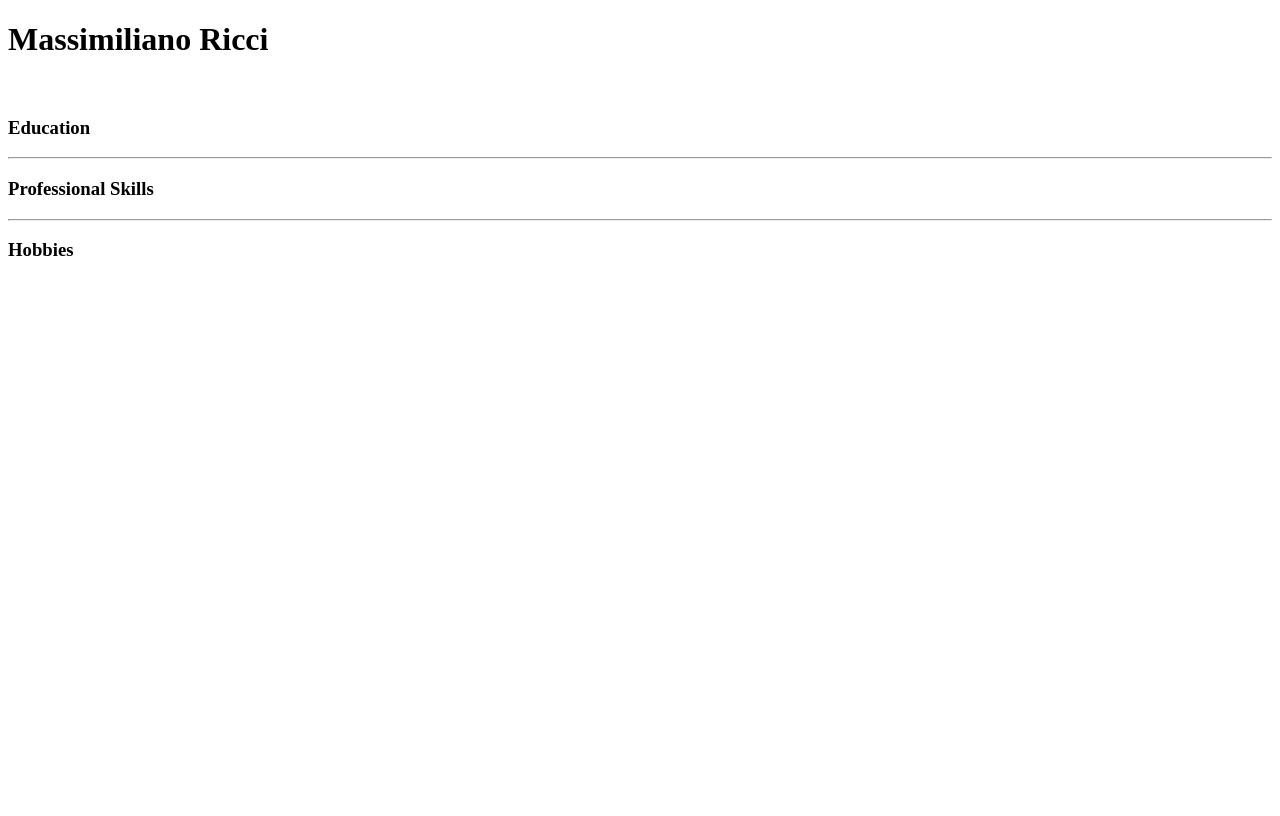
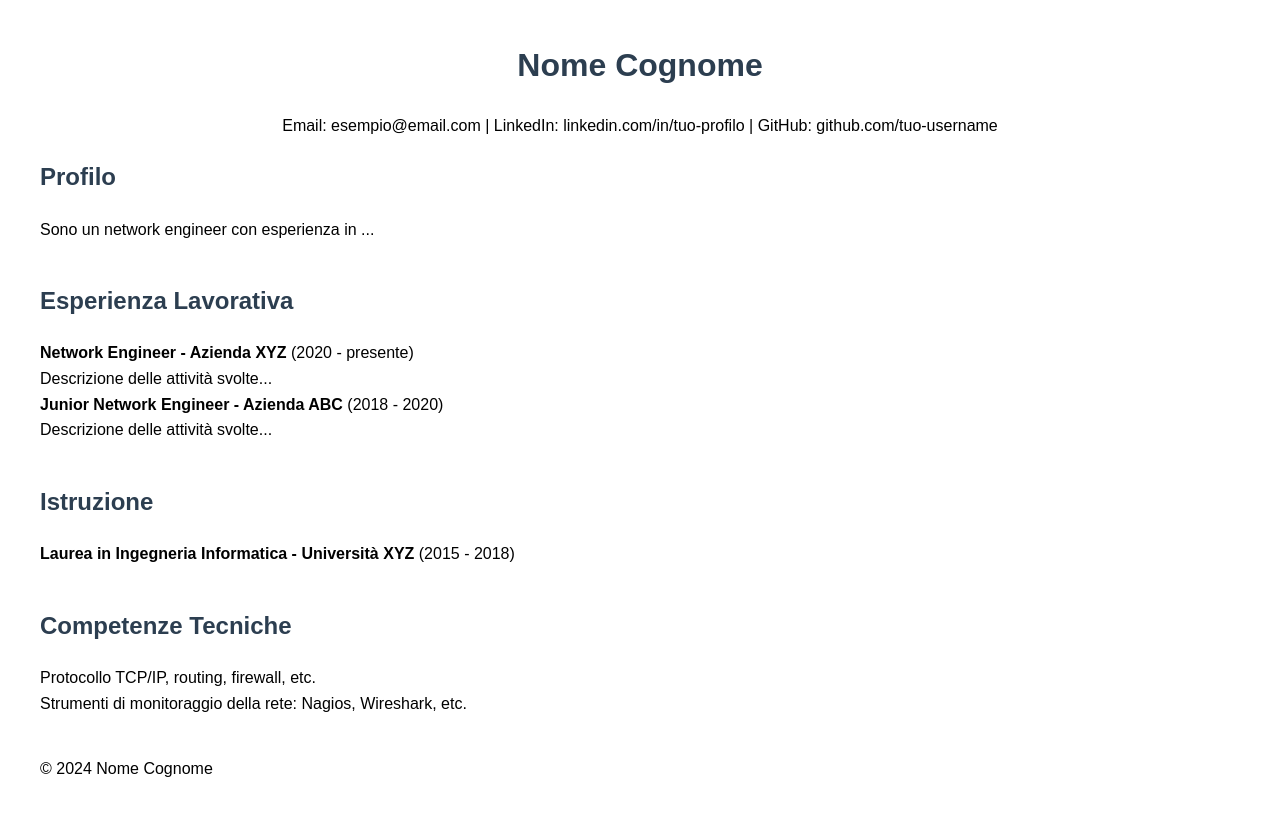
Before and after one commit to mricxy/CV, a plain HTML site: page index.html in a window 1280 px wide. Drawn offline with Linux system fonts and the light colour scheme.

Commit message:
Update index.html

```diff
--- a/index.html
+++ b/index.html
@@ -1,20 +1,80 @@
 <!DOCTYPE html>
-<html lang="en">
+<html lang="it">
 <head>
     <meta charset="UTF-8">
-    <meta description="Personal Profssional Web site: Network administrato, nmetwortk enginner,
-ospf, is-is, eigrp, rip, dmvpn,ipsec,bgp,mpls,wan,lan, routing, swithciong">
-    <title>Max Personal Web Site</title>
+    <meta name="viewport" content="width=device-width, initial-scale=1.0">
+    <meta name="description" content="Curriculum Vitae di Nome Cognome">
+    <title>Curriculum Vitae - Nome Cognome</title>
+    <link rel="stylesheet" href="style.css"> <!-- Se hai uno stile CSS esterno -->
+    <style>
+        /* Aggiungi qui il tuo stile personalizzato */
+        body {
+            font-family: Arial, sans-serif;
+            line-height: 1.6;
+            margin: 40px;
+        }
+        header {
+            text-align: center;
+            margin-bottom: 20px;
+        }
+        h1, h2 {
+            color: #2C3E50;
+        }
+        section {
+            margin-bottom: 40px;
+        }
+        ul {
+            list-style-type: none;
+            padding-left: 0;
+        }
+    </style>
 </head>
 <body>
-<h1>Massimiliano Ricci</h1>
-<br>
-<h3>Education</h3>
 
-<hr>
-<h3>Professional Skills</h3>
+    <header>
+        <h1>Nome Cognome</h1>
+        <p>Email: esempio@email.com | LinkedIn: linkedin.com/in/tuo-profilo | GitHub: github.com/tuo-username</p>
+    </header>
 
-<hr>
-<h3>Hobbies</h3>
+    <section>
+        <h2>Profilo</h2>
+        <p>Sono un network engineer con esperienza in ...</p>
+    </section>
+
+    <section>
+        <h2>Esperienza Lavorativa</h2>
+        <ul>
+            <li><strong>Network Engineer - Azienda XYZ</strong> (2020 - presente)
+                <ul>
+                    <li>Descrizione delle attività svolte...</li>
+                </ul>
+            </li>
+            <li><strong>Junior Network Engineer - Azienda ABC</strong> (2018 - 2020)
+                <ul>
+                    <li>Descrizione delle attività svolte...</li>
+                </ul>
+            </li>
+        </ul>
+    </section>
+
+    <section>
+        <h2>Istruzione</h2>
+        <ul>
+            <li><strong>Laurea in Ingegneria Informatica - Università XYZ</strong> (2015 - 2018)</li>
+        </ul>
+    </section>
+
+    <section>
+        <h2>Competenze Tecniche</h2>
+        <ul>
+            <li>Protocollo TCP/IP, routing, firewall, etc.</li>
+            <li>Strumenti di monitoraggio della rete: Nagios, Wireshark, etc.</li>
+        </ul>
+    </section>
+
+    <footer>
+        <p>&copy; 2024 Nome Cognome</p>
+    </footer>
+
 </body>
 </html>
```
